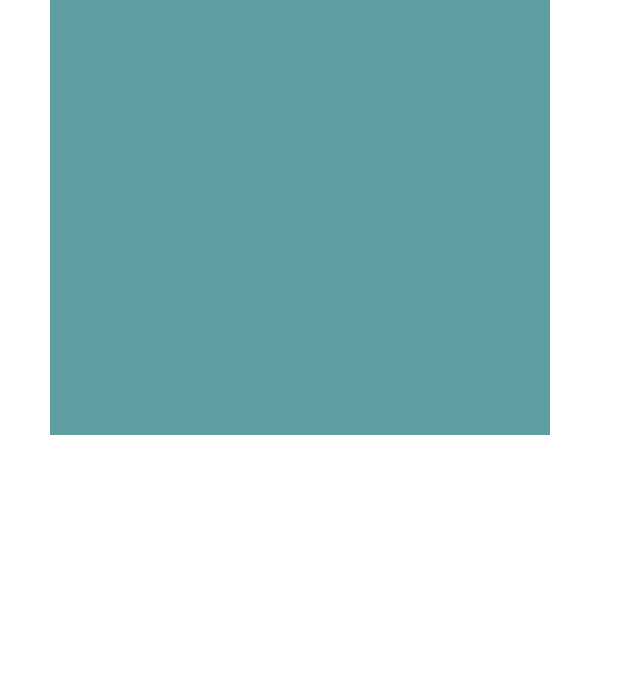
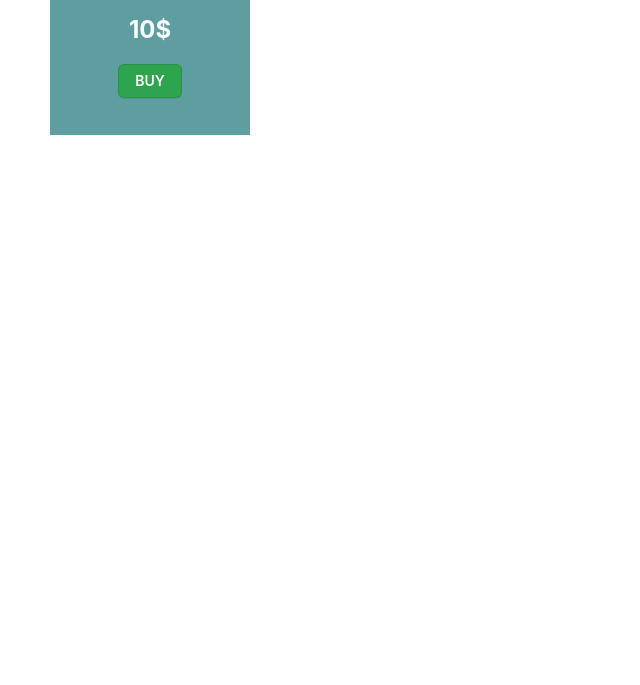
Before and after one commit to bentau19/shiltei_client, a React app: page / in a window 1280 px wide. Shown: the part 115-800 px from the top of the page, without its empty margins (0-640 px from the left). Built offline with nearby package versions, Linux system fonts and the light colour scheme.

Commit message:
coffee example tamplate

```diff
--- a/src/HomePage.css
+++ b/src/HomePage.css
@@ -1,7 +1,58 @@
 div.card{
     background-color:cadetblue;
-    height: 500px;
-    width: 500px;
-
+    height: 200px;
+    width: 200px;
+    text-align: center;
     margin: 50px;
 }
+/* CSS */
+.button-3 {
+  appearance: none;
+  background-color: #2ea44f;
+  border: 1px solid rgba(27, 31, 35, .15);
+  border-radius: 6px;
+  box-shadow: rgba(27, 31, 35, .1) 0 1px 0;
+  box-sizing: border-box;
+  color: #fff;
+  cursor: pointer;
+  display: inline-block;
+  font-family: -apple-system,system-ui,"Segoe UI",Helvetica,Arial,sans-serif,"Apple Color Emoji","Segoe UI Emoji";
+  font-size: 14px;
+  font-weight: 600;
+  line-height: 20px;
+  padding: 6px 16px;
+  position: relative;
+  text-align: center;
+  text-decoration: none;
+  user-select: none;
+  -webkit-user-select: none;
+  touch-action: manipulation;
+  vertical-align: middle;
+  white-space: nowrap;
+}
+
+.button-3:focus:not(:focus-visible):not(.focus-visible) {
+  box-shadow: none;
+  outline: none;
+}
+
+.button-3:hover {
+  background-color: #2c974b;
+}
+
+.button-3:focus {
+  box-shadow: rgba(46, 164, 79, .4) 0 0 0 3px;
+  outline: none;
+}
+
+.button-3:disabled {
+  background-color: #94d3a2;
+  border-color: rgba(27, 31, 35, .1);
+  color: rgba(255, 255, 255, .8);
+  cursor: default;
+}
+
+.button-3:active {
+  background-color: #298e46;
+  box-shadow: rgba(20, 70, 32, .2) 0 1px 0 inset;
+}
--- a/src/HomePage.js
+++ b/src/HomePage.js
@@ -3,7 +3,9 @@ function App() {
   return (
     <div>
       <div class="card">
-        asdf
+      <h1 style={{color: "white", padding:"10px",textDecoration:"underline"}}>coffee</h1>
+      <h2 style={{color:"white"}}>10$</h2>
+      <button class="button-3" >BUY</button>
       </div>
     </div>
   );
```
